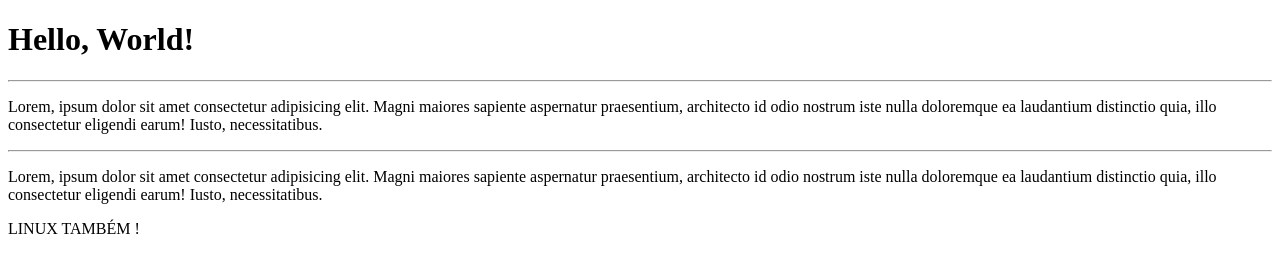
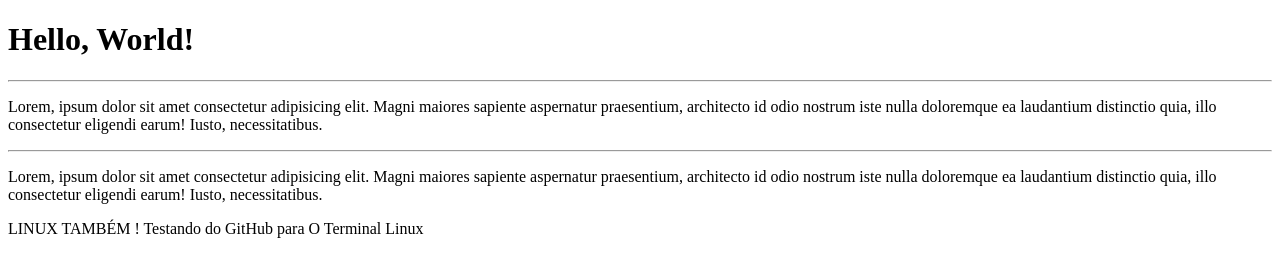
Before and after one commit to Mrogerioventura/Hello-World, a plain HTML site: page Site Exemplo/Index.html in a window 1280 px wide. Drawn offline with Linux system fonts and the light colour scheme.

Commit message:
Segunda Mudança para o Linux
Alteração da Versão 2

```diff
--- a/Site Exemplo/Index.html
+++ b/Site Exemplo/Index.html
@@ -15,5 +15,6 @@
 </body>
 <head>
     LINUX TAMBÉM !
+    Testando do GitHub para O Terminal Linux
 </head>
 </html>
```
